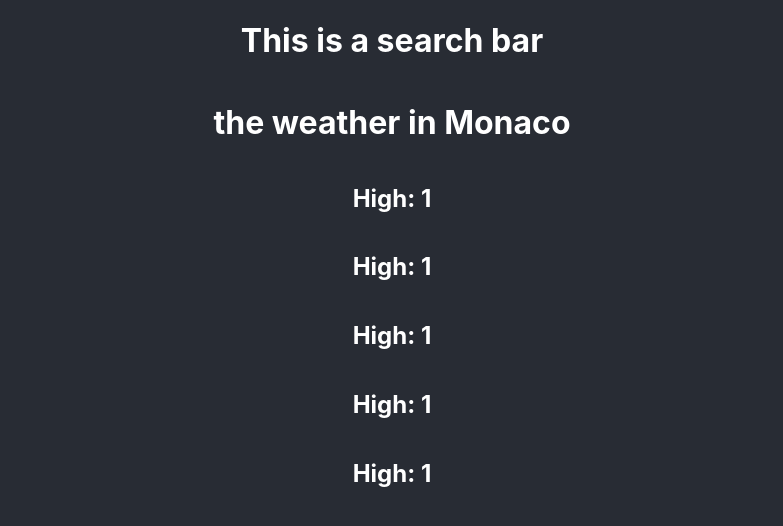
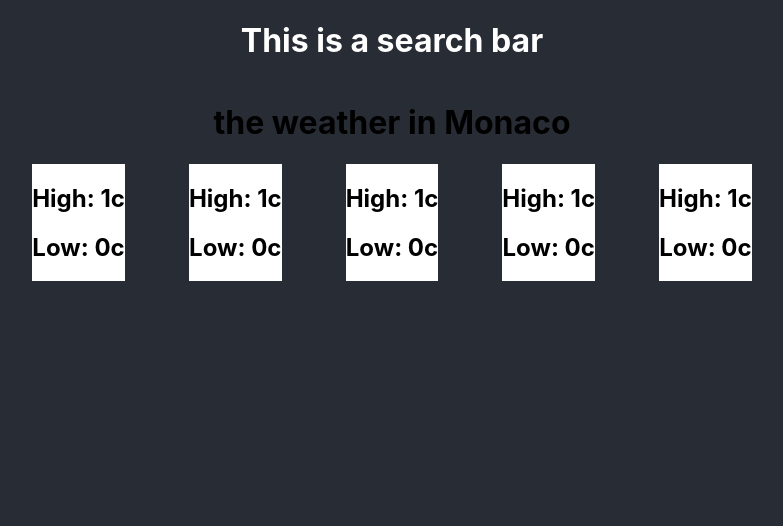
Before and after one commit to JordT/WeatherApp, a React (Create React App) app: page / in a window 1280 px wide. Shown: the top 526 px of the page, without its empty margins (248-1031 px from the left). Built offline with nearby package versions, Linux system fonts and the light colour scheme.

Commit message:
cards with basic formatting achieved

```diff
--- a/src/App.css
+++ b/src/App.css
@@ -10,3 +10,18 @@
   flex-direction: column;
   color: white;
 }
+
+.card-container{
+  display: flex;
+  flex-direction: row;
+  justify-content: center;
+  gap: 5vw
+}
+
+.card {
+  background-color: white;
+}
+
+.locationBanner {
+  width: 100vw;
+}
--- a/src/App.js
+++ b/src/App.js
@@ -8,12 +8,12 @@
 
   // const defaultweather = './defaultweather.json'
   // We manage state here as we'll get it in SearchBar
-  const [location, setLocation] = useState(defaultweather)
+  const [weatherInfo, setWeatherInfo] = useState(defaultweather)
 
   return (
     <div className="App">
         <SearchBar />
-        <NextFiveDays location={location}/>
+        <NextFiveDays location={weatherInfo}/>
     </div>
   );
 }
--- a/src/components/DisplayWeather/NextFiveDays/NextFiveDays.js
+++ b/src/components/DisplayWeather/NextFiveDays/NextFiveDays.js
@@ -1,25 +1,29 @@
+import '../../../App.css'
 
 const NextFiveDays = (props) => {
 
     const DisplayDay = (weather) => {
+
         const displayDays = []
 
         weather.map((d, i) => {
-
-            return displayDays.push(
-                <h2 key={i} >High: {d.day.high}</h2>
+            displayDays.push(
+                <div key={i} className="card">
+                    <h2>High: {d.day.high}c</h2>
+                    <h2>Low: {d.day.low}c</h2>
+                </div>
             )
         })
-
         return displayDays
     }
 
     return (
-        <div className="App-header">
-            <h1> the weather in {props.location.currentLocation} </h1>
-            {DisplayDay(props.location.weather)}
+        <div>
+            <h1 className="locationBanner"> the weather in {props.location.currentLocation} </h1>
+            <div className="card-container">
+                {DisplayDay(props.location.weather)}
+            </div>
         </div>
-
     )
 }
 
--- a/src/defaultweather.json
+++ b/src/defaultweather.json
@@ -1,5 +1,6 @@
 {
     "currentLocation": "Monaco",
+    "dateTime": "datetimeobject",
     "sunSet": "2000",
     "sunRise": "0800",
     "weather": [{
```
